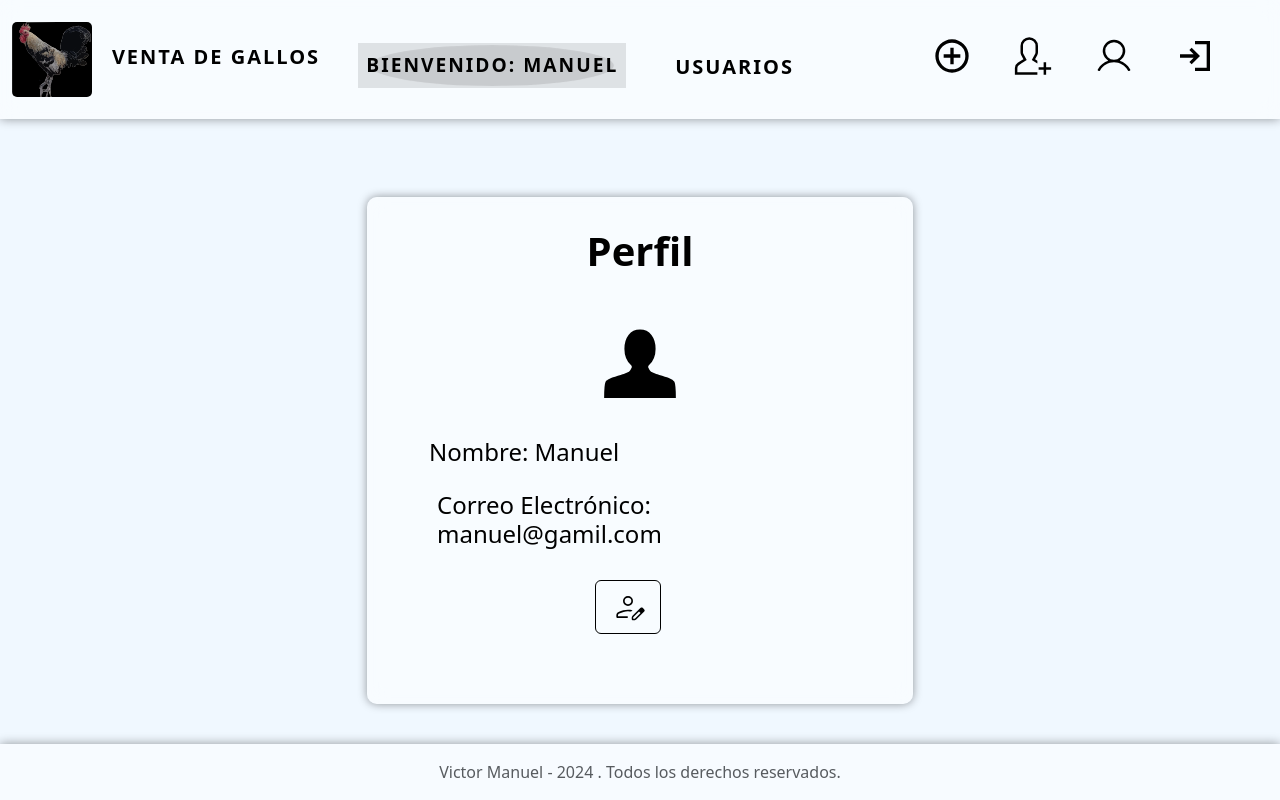
After one commit to ElKarmak/Pw_venta-de-gallos-en-linea, a PHP site: page /perfilAdmin.php?message=Manuel in a window 1280 px wide. The commit adds this page. Run offline with PHP 8.4, Linux system fonts and the light colour scheme; a user stored in the database is signed in; data comes from the database, SQL or seed files in the repository.

Commit message:
Correccion de la mitad de errores.

```diff
--- a/carrito.php
+++ b/carrito.php
@@ -25,7 +25,6 @@ $cartData = Database::query("
 $products = mysqli_fetch_all($cartData, MYSQLI_ASSOC);
 
 $_SESSION['cart'] = $products;
-
 
 // Calcular el total
 $total = 0;
--- a/functions/deleteproductSopping.php
+++ b/functions/deleteproductSopping.php
@@ -3,7 +3,7 @@ include_once "../conetion.php";
 
 $id = $_GET['id'];
 
-print_r($id);
+
 
 $data= Database::query("DELETE FROM shopping_cart WHERE product_id = '{$id}'");
 
--- a/functions/insertProductShopping.php
+++ b/functions/insertProductShopping.php
@@ -21,6 +21,12 @@ if($product['stock'] > 0){
    $cartData = Database::query("SELECT * FROM shopping_cart WHERE user_id = $userId AND product_id = $id");
    $cartItem = mysqli_fetch_assoc($cartData);
 
+
+
+
+
+
+
    if($cartItem){
      // Si el producto ya está en el carrito, incrementar la cantidad
      $newQuantity = $cartItem['quantity'] + 1;
--- a/menuAdmin.php
+++ b/menuAdmin.php
@@ -141,18 +141,7 @@ $nameUser = $_SESSION['username'];
 
 
 
-        <li class="nav-item dropdown">
-          <a class="nav-link dropdown-toggle text-black p-xl-4" href="#" id="navbarDropdown" role="button" data-bs-toggle="dropdown" aria-expanded="false">
-            Categorías
-          </a>
-          <ul class="dropdown-menu" aria-labelledby="navbarDropdown">
-            <li><a class="dropdown-item" href="/indexp.php?category=primer nivel">Primer Nivel</a></li>
-            <li><a class="dropdown-item" href="/indexp.php?category=segundo nivel">Segundo Nivel</a></li>
-            <li><a class="dropdown-item" href="/indexp.php?category=tercer nivel">Tercer Nivel</a></li>
-            <li><a class="dropdown-item" href="/indexp.php?category=todos">Todos</a></li>
-            <!-- Add more categories as needed -->
-          </ul>
-        </li>
+
 
 
 
@@ -168,7 +157,7 @@ $nameUser = $_SESSION['username'];
 
 
         <li class="nav-item">
-          <a class="nav-link text-black" aria-current="page" href="/indexp.php">
+          <a class="nav-link text-black" aria-current="page" href="/productosVenta.php">
             <svg xmlns="http://www.w3.org/2000/svg" width="40" height="40" viewBox="0 0 24 24">
               <rect width="4" height="6" x="10" y="14" fill="currentColor" fill-opacity="0">
                 <animate fill="freeze" attributeName="fill-opacity" begin="0.9s" dur="0.15s" values="0;0.3" />
@@ -192,24 +181,6 @@ $nameUser = $_SESSION['username'];
         </li>
 
         <li class="nav-item">
-          <a class="nav-link text-black" aria-current="page" href="/productosVenta.php">
-            <svg xmlns="http://www.w3.org/2000/svg" width="40" height="40" viewBox="0 0 24 24">
-              <g fill="none" stroke="currentColor" stroke-linecap="round" stroke-linejoin="round" stroke-width="1.5" color="currentColor">
-                <path d="M2 12.4c0-3.017 0-4.525.946-5.463C3.893 6 5.416 6 8.462 6h1.076c3.047 0 4.57 0 5.516.937S16 9.383 16 12.4v3.2c0 3.017 0 4.525-.946 5.463c-.947.937-2.47.937-5.516.937H8.462c-3.046 0-4.57 0-5.516-.937S2 18.617 2 15.6z" />
-                <path d="M15.538 16h.923c2.611 0 3.917 0 4.728-.82S22 13.04 22 10.4V7.6c0-2.64 0-3.96-.811-4.78S19.072 2 16.46 2h-.923c-2.612 0-3.917 0-4.728.82c-.71.717-.799 1.817-.81 3.847M6 12h3m-3 5h5m-.5-14l4 3.5" />
-              </g>
-            </svg>
-          </a>
-        </li>
-
-
-
-
-
-
-
-
-        <li class="nav-item">
           <a class="nav-link text-black" aria-current="page" href="/crearProducto.php">
             <svg xmlns="http://www.w3.org/2000/svg" width="40" height="40" viewBox="0 0 24 24">
               <path fill="currentColor" d="M11 17h2v-4h4v-2h-4V7h-2v4H7v2h4zm1 5q-2.075 0-3.9-.788t-3.175-2.137T2.788 15.9T2 12t.788-3.9t2.137-3.175T8.1 2.788T12 2t3.9.788t3.175 2.137T21.213 8.1T22 12t-.788 3.9t-2.137 3.175t-3.175 2.138T12 22m0-2q3.35 0 5.675-2.325T20 12t-2.325-5.675T12 4T6.325 6.325T4 12t2.325 5.675T12 20m0-8" />
@@ -225,19 +196,8 @@ $nameUser = $_SESSION['username'];
           </a>
         </li>
 
-
-
-
-
         <li class="nav-item">
-          <a class="nav-link text-black" aria-current="page" href="/carrito.php">
-            <svg xmlns="http://www.w3.org/2000/svg" width="40" height="40" viewBox="0 0 16 16">
-              <path fill="currentColor" d="M0 2.5A.5.5 0 0 1 .5 2H2a.5.5 0 0 1 .485.379L2.89 4H14.5a.5.5 0 0 1 .485.621l-1.5 6A.5.5 0 0 1 13 11H4a.5.5 0 0 1-.485-.379L1.61 3H.5a.5.5 0 0 1-.5-.5M3.14 5l1.25 5h8.22l1.25-5zM5 13a1 1 0 1 0 0 2a1 1 0 0 0 0-2m-2 1a2 2 0 1 1 4 0a2 2 0 0 1-4 0m9-1a1 1 0 1 0 0 2a1 1 0 0 0 0-2m-2 1a2 2 0 1 1 4 0a2 2 0 0 1-4 0" />
-            </svg>
-          </a>
-        </li>
-        <li class="nav-item">
-          <a class="nav-link text-black" aria-current="page" href="/Perfil.php">
+          <a class="nav-link text-black" aria-current="page" href="/perfilAdmin.php">
             <svg xmlns="http://www.w3.org/2000/svg" width="40" height="40" viewBox="0 0 256 256">
               <path fill="currentColor" d="M230.92 212c-15.23-26.33-38.7-45.21-66.09-54.16a72 72 0 1 0-73.66 0c-27.39 8.94-50.86 27.82-66.09 54.16a8 8 0 1 0 13.85 8c18.84-32.56 52.14-52 89.07-52s70.23 19.44 89.07 52a8 8 0 1 0 13.85-8M72 96a56 56 0 1 1 56 56a56.06 56.06 0 0 1-56-56" />
             </svg>
--- a/menuUser.php
+++ b/menuUser.php
@@ -108,9 +108,7 @@
 <?php
 include_once './conetion.php';
 session_start();
-if (!isset($_SESSION['username'])) {
 
-}
 $nameUser = $_SESSION['username'];
 ?>
 
--- /dev/null
+++ b/perfilAdmin.php
@@ -0,0 +1,151 @@
+<?php
+include_once "./conetion.php";
+session_start();
+if (!isset($_SESSION['username'])) {
+  header("Location: ../login.php");
+  die();
+}
+// Realizamos la consulta para obtener los datos del usuario correspondiente logueado
+$response = Database::query("SELECT * FROM users WHERE username = '" . $_SESSION['username'] . "'");
+$users = $response->fetch_assoc();
+$userId = $users['id'];
+$data=Database::query("SELECT * FROM users WHERE id='$userId'");
+if ($data && $data->num_rows > 0) {
+  $campos = $data->fetch_assoc();
+  $nameUser= $campos['username'];
+  $email= $campos['email'];
+}
+?>
+<!DOCTYPE html>
+<html lang="es">
+
+<head>
+  <meta charset="UTF-8" />
+  <meta name="viewport" content="width=device-width, initial-scale=1.0" />
+  <title>Perfil</title>
+  <link rel="icon" href="img/Semental.jpeg" />
+  <link rel="stylesheet" href="./css/bootstrap.css" />
+  <style>
+    body {
+      background-color: aliceblue;
+      background-repeat: no-repeat;
+      background-size: cover;
+      background-position: center;
+      background-attachment: fixed;
+      color: black;
+      width: 100%;
+      min-height: 100vh;
+      position: relative;
+    }
+
+    .product-details-container {
+      padding: 30px;
+      box-shadow: 0 0 10px rgba(2, 0, 4, 0.4);
+      /* Agregando sombra */
+      border-radius: 10px;
+      /* Bordes redondeados */
+      background-color: rgba(255, 255, 255, 0.5);
+      backdrop-filter: blur(10px);
+      -webkit-backdrop-filter: blur(10px);
+      z-index: 999;
+      margin-top: 20px;
+      margin-bottom: 40px;
+    }
+
+    .product-details img {
+      max-width: 100%;
+      height: auto;
+      margin-bottom: 20px;
+    }
+
+
+    button[type="submit"] {
+      display: block;
+      margin: 0 auto;
+      border: none;
+      border-radius: 5px;
+      background-color: hsl(61, 100%, 50%);
+      cursor: pointer;
+    }
+
+    button[type="submit"]:hover {
+      background-color: #d3ed50;
+    }
+
+    h2,
+    h1,
+    h4 label {
+      font-weight: bold;
+    }
+
+    .icon-flu {
+      height: 75px;
+      border-radius: 5px;
+    }
+
+    .img-fluid {
+      width: 50%;
+      height: 40%px;
+      border-radius: 60px;
+    }
+
+    .img-flu {
+      height: 50px;
+    }
+
+    footer {
+      background-color: rgba(255, 255, 255, 0.5);
+      text-emphasis-color: black;
+      box-shadow: 0 0 10px rgba(2, 0, 4, 0.4);
+    }
+  </style>
+</head>
+
+<body class="d-flex flex-column min-vh-90 overflow-x-hidden">
+
+  <?php
+  include_once './menuAdmin.php';
+  ?>
+
+  <div class="container mt-5">
+    <div class="row justify-content-center">
+      <div class="col-md-6 mx-lg-auto">
+        <div class="product-details-container d-flex justify-content-center align-items-center flex-column">
+
+        <?= $_GET['message'] =='updated'?'<div class="alert alert-success text-center" role="alert">Usuario editado exitosamente!</div>' : ''; ?>
+          <h1 class="text-center mb-5">Perfil</h1>
+          <svg class="icon-flu border-danger mb-2 fa-rainbow" xmlns="http://www.w3.org/2000/svg" width="100" height="104.54545454545455" viewBox="0 0 1408 1472"><path fill="currentColor" d="M704 128q-144 0-225 106t-81 271q-1 205 132 325q17 16 12 41l-23 48q-11 24-32.5 37.5T396 995q-3 1-126.5 41T138 1080q-84 35-110 73q-28 63-28 319h1408q0-256-28-319q-26-38-110-73q-8-4-131.5-44T1012 995q-69-25-90.5-38.5T889 919l-23-48q-5-25 12-41q133-120 132-325q0-165-81-271T704 128"/></svg>
+          <div class="align-content-center text-lg-start p-4">
+            <h4 class="card-title p-2">Nombre: <?php echo $nameUser;?></h4>
+            <h4 class="card-title p-3">
+              Correo Electrónico: <?php echo $email; ?>
+            </h4>
+
+            <div class="d-flex justify-content-center p-3">
+              <a href="/editarUserAdmin.php?php echo $userId; ?>"><button id="submit" type="button" class="btn" style=" border-color:black; color: black;">
+              <svg xmlns="http://www.w3.org/2000/svg" width="40" height="40" viewBox="0 0 24 24"><path fill="currentColor" d="M5 17.808v-.839q0-.619.36-1.159q.361-.539.97-.837q1.416-.679 2.834-1.018q1.417-.34 2.836-.34q.675 0 1.354.084t1.367.238l-.829.834q-.485-.067-.946-.111q-.46-.045-.946-.045q-1.335 0-2.646.319t-2.546.916q-.38.202-.593.494Q6 16.637 6 16.97v.647h5.846v1H5.808q-.343 0-.576-.233T5 17.808m9.23 1.384v-.73q0-.332.135-.633q.133-.3.35-.518l4.848-4.828q.148-.149.306-.2q.157-.052.315-.052q.172 0 .337.064t.302.193l.925.945q.123.148.187.307q.065.16.065.32t-.061.322t-.191.31l-4.829 4.83q-.217.217-.517.347q-.301.131-.633.131h-.73q-.344 0-.576-.232t-.232-.576m6.885-5.133l-.925-.944zm-6 5.056h.95l3.467-3.473l-.47-.475l-.455-.488l-3.492 3.486zm3.948-3.948l-.456-.488l.925.963zM12 11.385q-1.237 0-2.119-.882T9 8.385t.881-2.12T12 5.386t2.119.88t.881 2.12t-.881 2.118t-2.119.882m0-1q.825 0 1.413-.588T14 8.385t-.587-1.413T12 6.385t-1.412.587T10 8.385t.588 1.412t1.412.588m0-2"/></svg>
+                </button>
+              </a>
+            </div>
+
+          </div>
+        </div>
+      </div>
+    </div>
+  </div>
+
+  <footer class="footer mt-auto py-3 text-center">
+    <div class="container">
+      <span class="text-muted">Victor Manuel -
+        <script>
+          document.write(new Date().getFullYear());
+        </script>
+        . Todos los derechos reservados.
+      </span>
+    </div>
+  </footer>
+
+  <script src="./js/bootstrap.js"></script>
+</body>
+
+</html>
--- a/validate/js/login.js
+++ b/validate/js/login.js
@@ -28,7 +28,7 @@ const validation = () => {
       element: $("#input-password"), // Elemento para la contraseña
       regEx:
         /^(?=.*[a-z])(?=.*[A-Z])(?=.*\d)(?=.*[!@#$%^&*()_+\-=\[\]{};':"\\|,.<>\/?]).{8,}$/, // Requisitos para la contraseña
-      message: "La contraseña no cumple con los requisitos mínimos", // Mensaje de error
+      message: "La contraseña no cumple con los requisitos, debe de contener al menos 8 caracteres, una mayúscula, una minúscula, un número y un caracter especial: Ejemplo: Abcv123!", // Mensaje de error
     },
 
   };
```
Also changed, not shown: crearUsuarioAdmin.php (+9 -3 lines), editarUserAdmin.php (added, +165 -0 lines), functions/deleteUser.php (+17 -27 lines), indexp.php (+5 -2 lines), listaUser.php (+24 -16 lines), validate/js/crearUsuarioaAndEditar.js (+4 -4 lines).
